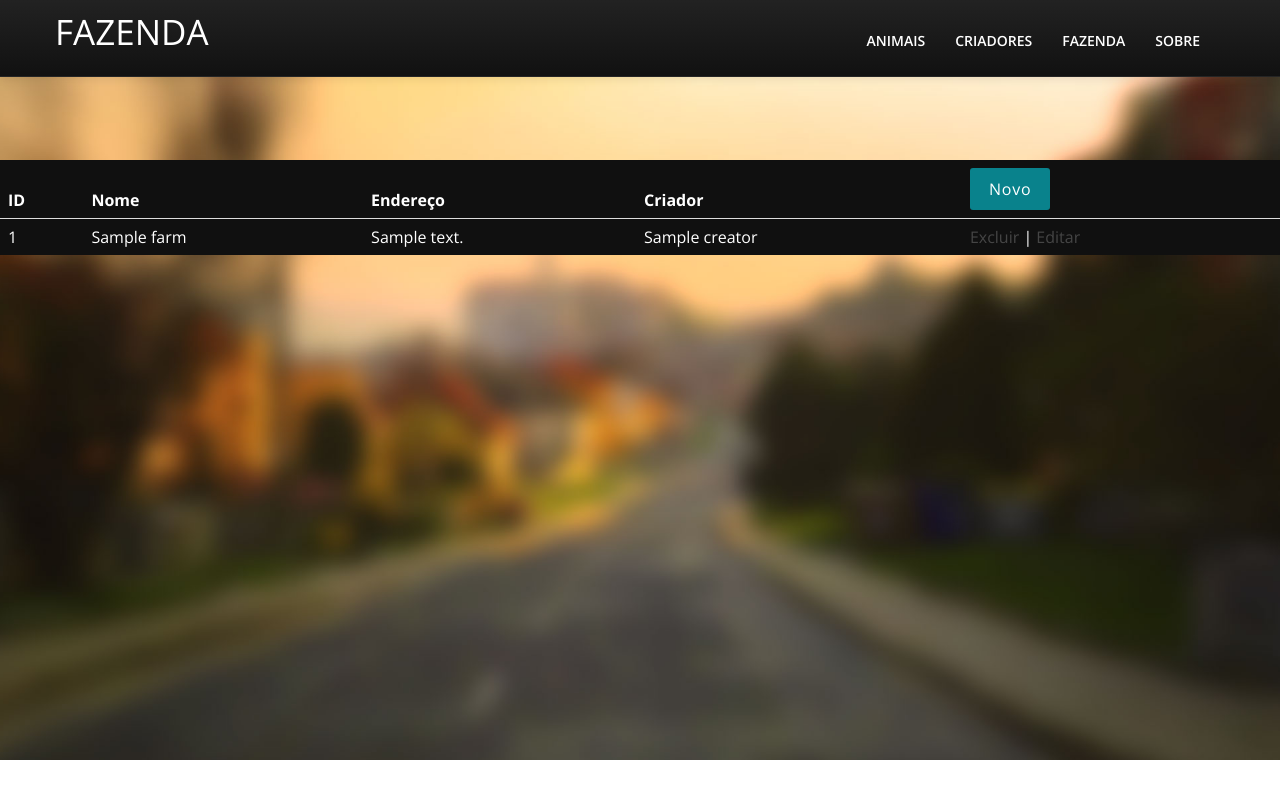
After one commit to mulleroliveira/fazenda2, a Django app: page /gestao/fazendas/ in a window 1280 px wide. The commit adds this page. Run offline with Django 3.2, Linux system fonts and the light colour scheme; tables that the repository leaves empty hold one stand-in row (values such as "Sample post"); some libraries are stand-ins or nearby versions.

Commit message:
Listagem das fazendas completas!

```diff
--- a/gestao/templates/base.html
+++ b/gestao/templates/base.html
@@ -46,10 +46,10 @@
 								<a title="services" href="/gestao/criadores/">Criadores</a>
 							</li>
 							<li>
-								<a title="works" href="#">Fazenda</a>
+								<a title="works" href="/gestao/fazendas/">Fazenda</a>
 							</li>
 							<li>
-								<a title="team" href="#about">Sobre</a>
+								<a title="team" href="/gestao/#about">Sobre</a>
 							</li>
 						</ul>
 					</nav>
--- /dev/null
+++ b/gestao/templates/farms/list.html
@@ -0,0 +1,34 @@
+{% extends 'base.html' %} {% block content %}
+<div class="col-md-12">
+    <table class="table table-list">
+        <thead>
+            <tr>
+                <th>ID</th>
+                <th>Nome</th>
+                <th>Endereço</th>
+                <th>Criador</th>
+                <th>
+                    <a href="/gestao/fazendas/cadastrar/">
+                        <button type="button" class="btn btn-primary">Novo</button>
+                    </a>
+                </th>
+            </tr>
+        </thead>
+        <tbody>
+            {% for farm in farms %}
+            <tr>
+                <td>{{farm.id}}</td>
+                <td>{{farm.name}}</th>
+                <td>{{farm.address}}</td>
+                <td>{{farm.creator}}</td>
+                <td>
+                    <a href="/gestao/fazendas/excluir/{{farm.id}}/">Excluir</a>
+                    |
+                    <a href="/gestao/fazendas/editar/{{farm.id}}/">Editar</a>
+                </td>
+            </tr>
+            {% endfor %}
+        </tbody>
+    </table>
+</div>
+{% endblock %}
--- a/gestao/urls.py
+++ b/gestao/urls.py
@@ -10,5 +10,6 @@ urlpatterns = [
     path('criadores/', views.creators),
     path('criadores/excluir/<int:id_creator>/', views.delete_creator),
     path('criadores/cadastrar/', views.register_creator),
-    path('criadores/editar/<int:id_creator>/', views.edit_creator)
+    path('criadores/editar/<int:id_creator>/', views.edit_creator),
+    path('fazendas/', views.farms)
     ]
--- a/gestao/views.py
+++ b/gestao/views.py
@@ -1,6 +1,6 @@
 from django.shortcuts import render, redirect
-from . models import Animal, Creator
-from . forms import FormAnimal, FormCreator
+from . models import Animal, Creator, Farm
+from . forms import FormAnimal, FormCreator, FormFarm
 
 def home(request):
     return render(request, 'home/home.html')
@@ -75,3 +75,7 @@ def edit_creator(request, id_creator):
         creator = Creator.objects.get(pk=id_creator)
         form = FormCreator(instance=creator)
         return render(request, 'creators/edit.html', {'form':form,'creator':creator})
+
+def farms(request):
+    farms = Farm.objects.all()
+    return render(request, 'farms/list.html', {'farms':farms})
```
Also changed, not shown: gestao/forms.py (+9 -0 lines).
